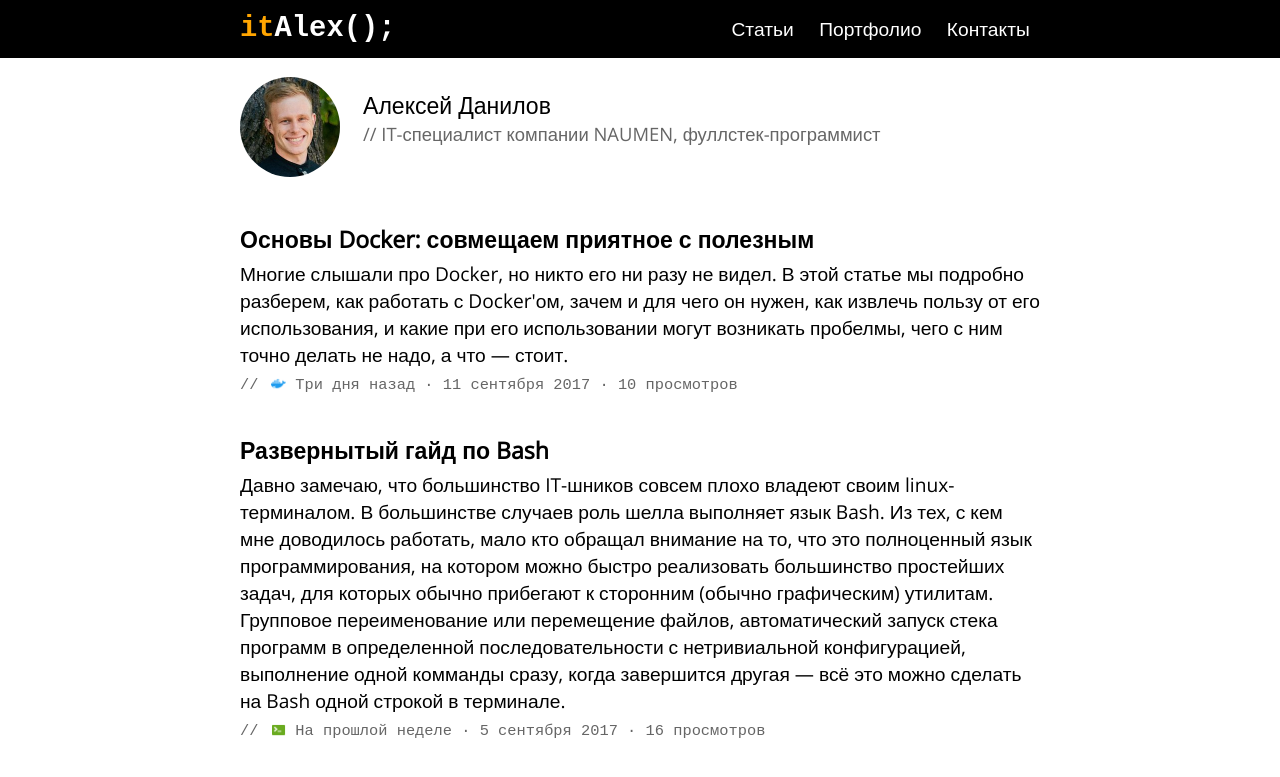
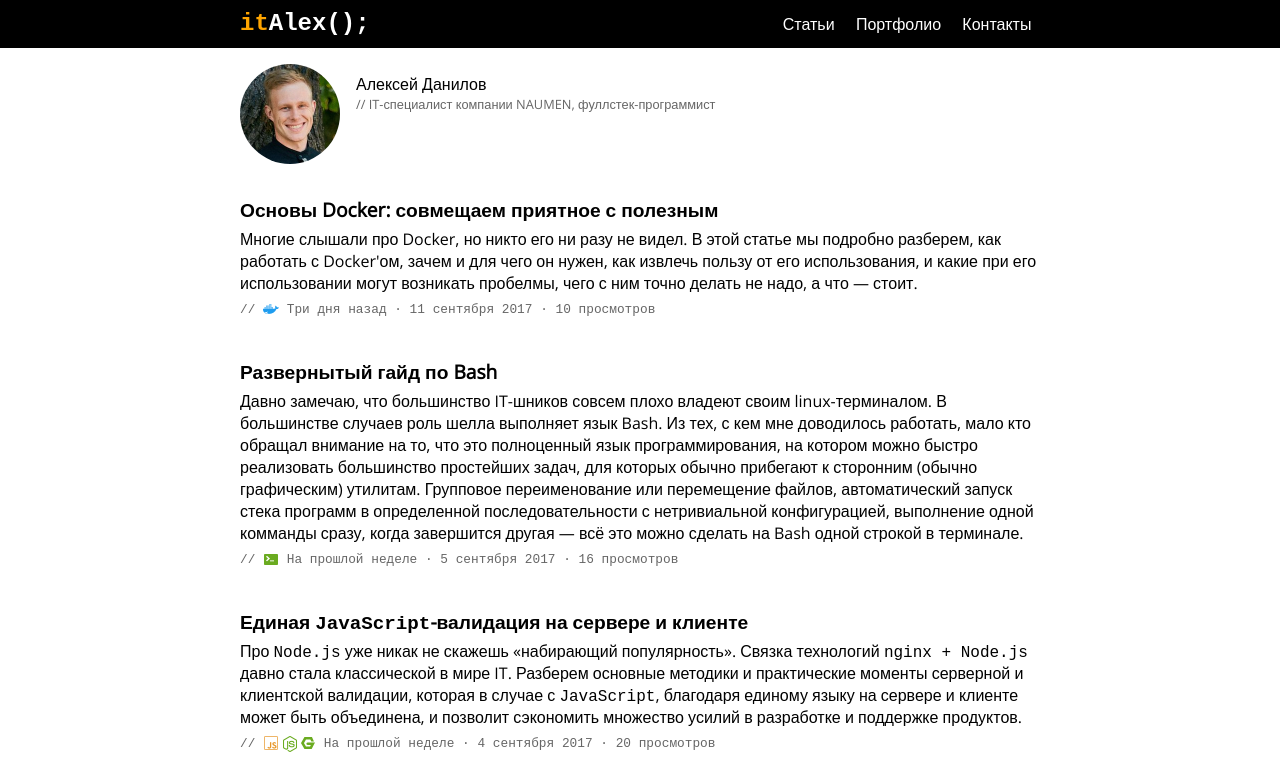
Before and after one commit to AlekseiDanilov/static, a plain HTML site: page italex/index.html in a window 1280 px wide. Shown: the top 777 px of the page. Drawn offline with nearby package versions, Linux system fonts and the light colour scheme; a web font is replaced by a local one.

Commit message:
italex #1 Верстка главной страницы

```diff
--- a/italex/css/main.css
+++ b/italex/css/main.css
@@ -3,7 +3,7 @@ html, body {
 }
 
 html {
-  font-size: 120%;
+  font-size: 100%;
 }
 
 body, div, ul, li, h1 {
@@ -63,7 +63,6 @@ body, div, ul, li, h1 {
 }
 
 #header {
-  font-size: 120%;
   margin-bottom: 2em;
   height: 100px;
 }
@@ -111,11 +110,13 @@ body, div, ul, li, h1 {
 }
 
 .tag {
-  width: 1em;
-  height: auto;
   display: inline-block;
   margin-left: .2em;
   vertical-align: middle;
+}
+
+.tag:first-child {
+  margin-left: 0;
 }
 
 .pagination {
@@ -149,7 +150,6 @@ body, div, ul, li, h1 {
   position: absolute;
   right: 3em;
   margin-bottom: 1em;
-  font-size: 120%;
 }
 
 .comment {
```
